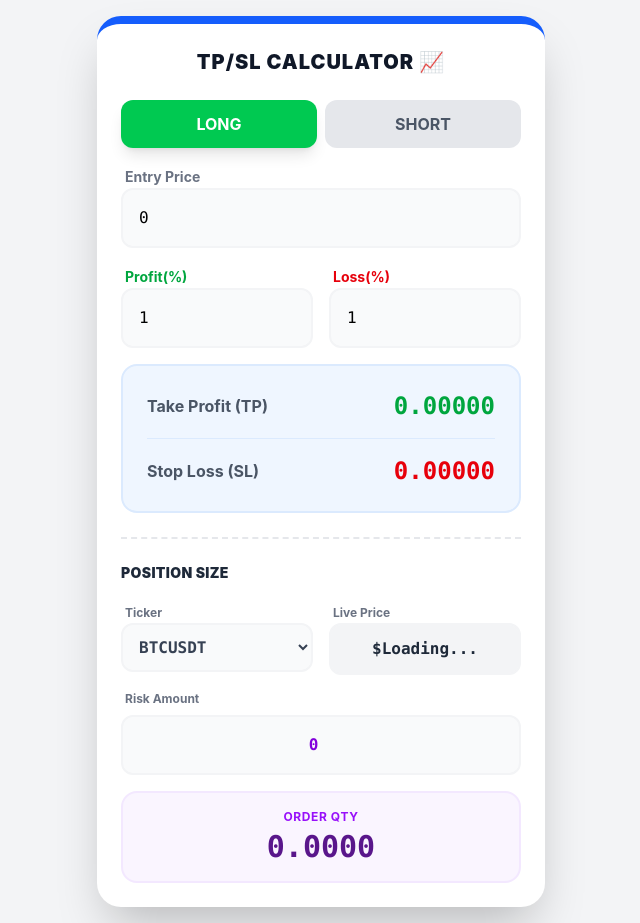
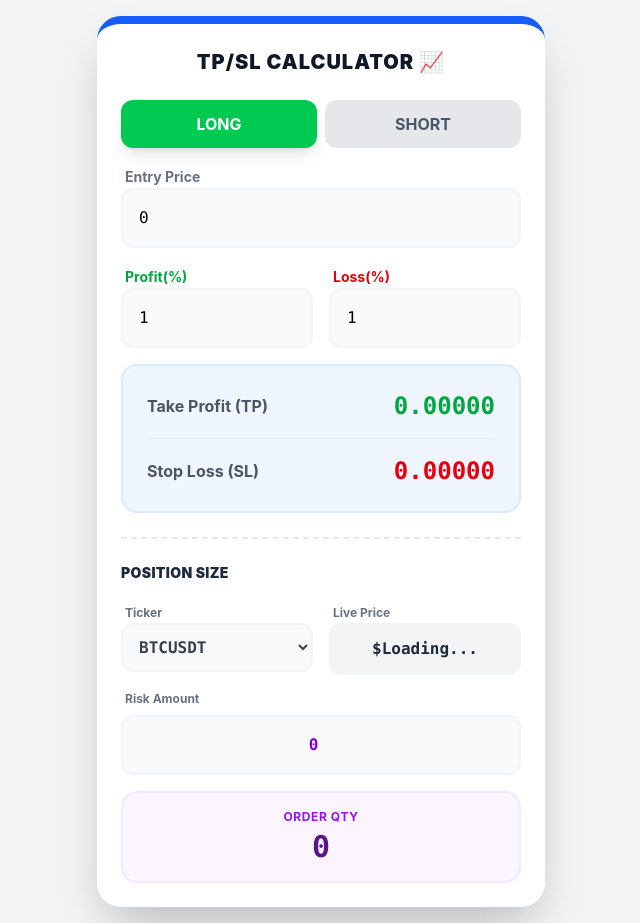
Before and after one commit to devLsy/trading-calculator, a React (Vite) app in the folder trading-calculator/: page / in a window 1280 px wide. Shown: the whole page, without its empty margins (319-959 px from the left). Built offline with nearby package versions, Linux system fonts and the light colour scheme; no server answers.

Commit message:
chore: 물량 초기값 0으로

```diff
--- a/trading-calculator/src/components/CalculatorCard.jsx
+++ b/trading-calculator/src/components/CalculatorCard.jsx
@@ -124,7 +124,7 @@ const CalculatorCard = ({ calc }) => {
                 Order Qty
               </span>
               <span className="text-3xl font-black text-purple-900 font-mono">
-                {entryQuantity > 0 ? entryQuantity.toLocaleString(undefined, { minimumFractionDigits: 2, maximumFractionDigits: 4 }) : '0.0000'}
+                {entryQuantity > 0 ? entryQuantity.toLocaleString(undefined, { minimumFractionDigits: 2, maximumFractionDigits: 4 }) : '0'}
               </span>
             </div>
           </div>
```
